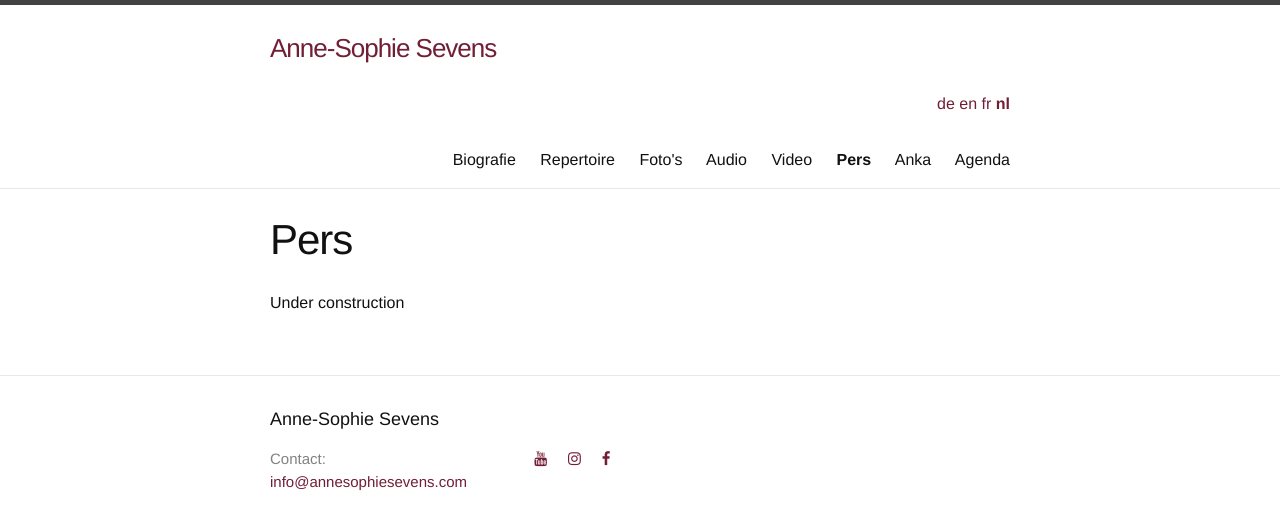
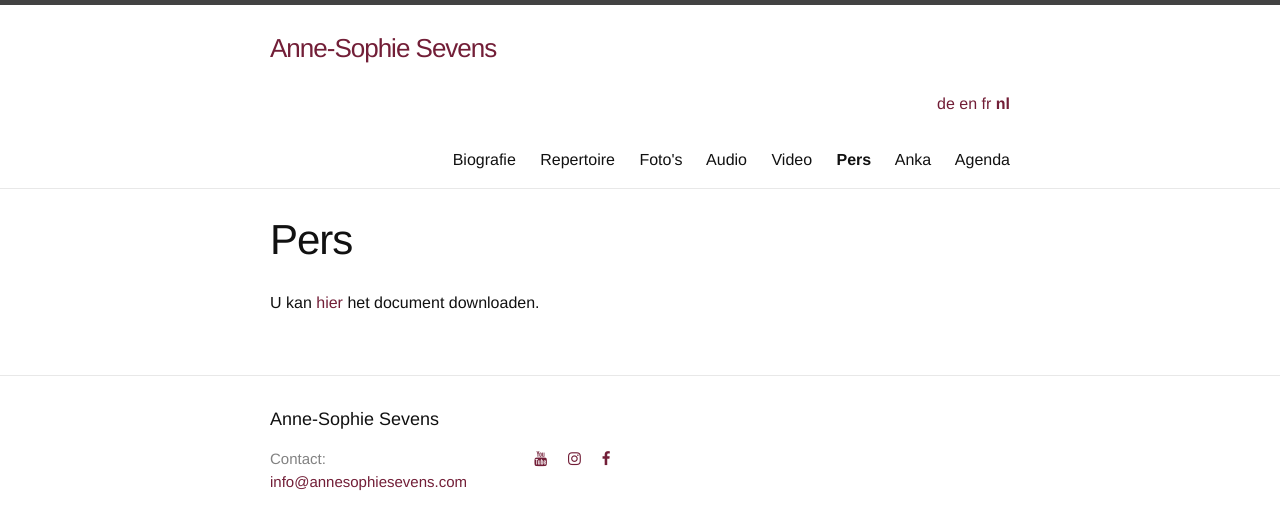
Before and after one commit to annesophie-sevens/annesophie-sevens.github.io, a Jekyll site: the page built from press-nl.md, in a window 1280 px wide. Shown: the top 530 px of the page. Built offline with Jekyll 4.4.1, drawn with Linux system fonts in a browser that asks for light colours; nearby versions of some CDN libraries.

Commit message:
Update press-nl.md

```diff
--- a/press-nl.md
+++ b/press-nl.md
@@ -6,4 +6,4 @@ lang: nl
 ref: press
 ---
 
-Under construction
+U kan [hier]({{ site.baseurl }}/assets/Presse.pdf) het document downloaden.
```
